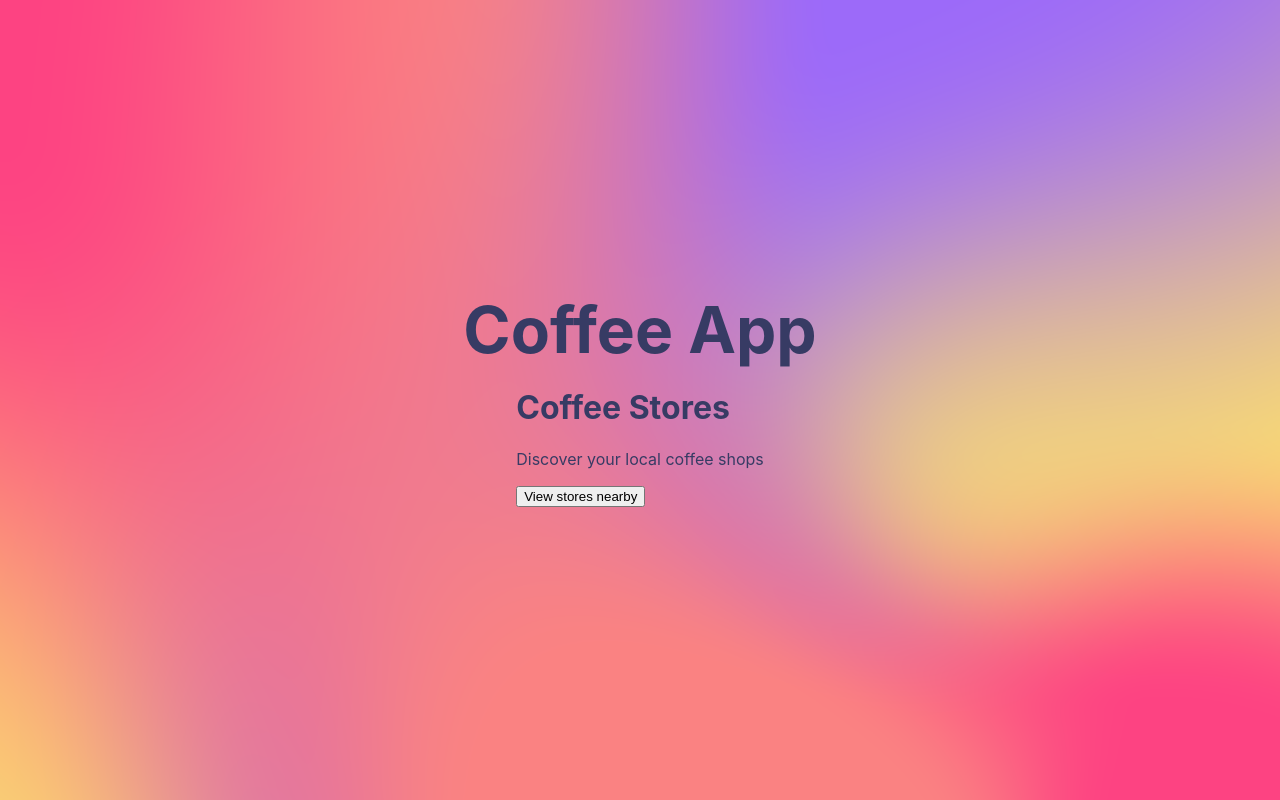
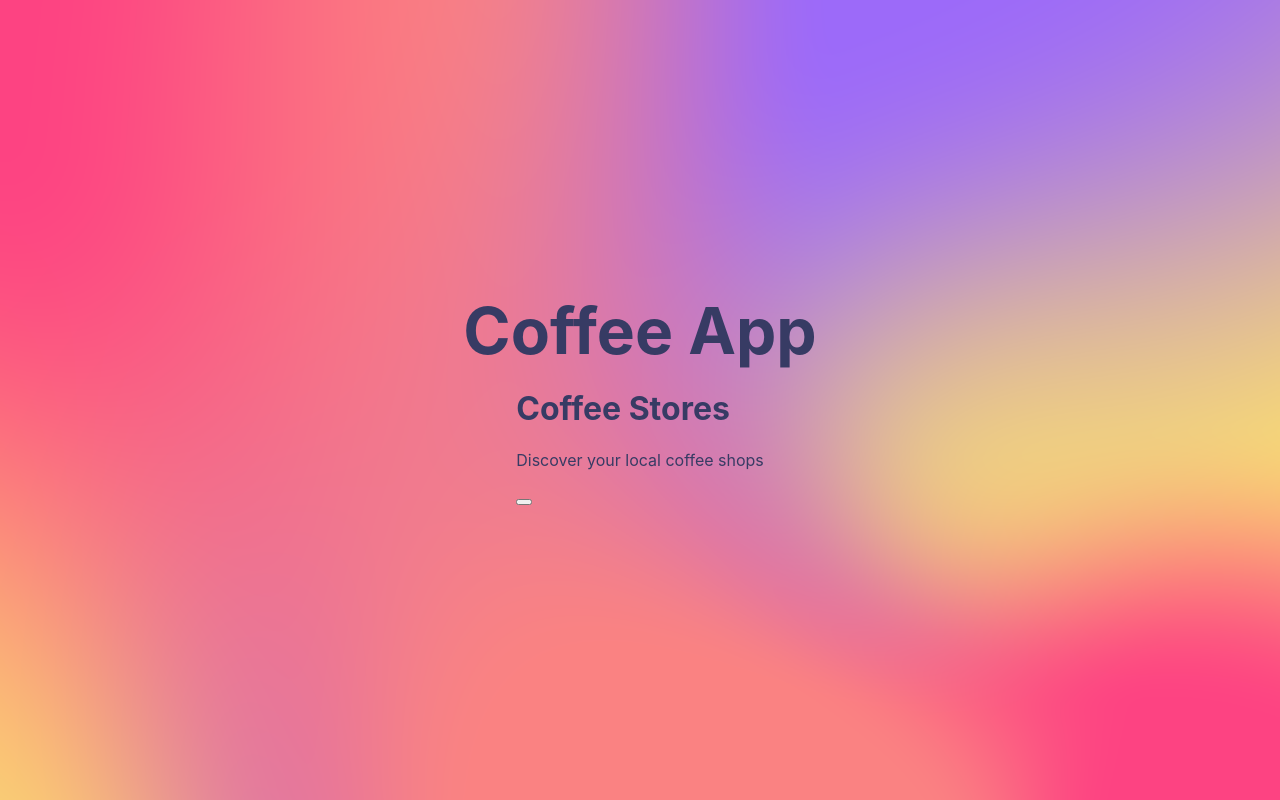
Before and after one commit to mahyarErshad/First-next.js-app, a Next.js app: page / in a window 1280 px wide. Built offline with nearby package versions, Linux system fonts and the light colour scheme.

Commit message:
Button text is a prop

```diff
--- a/components/banner.js
+++ b/components/banner.js
@@ -1,10 +1,10 @@
 import styles from "../styles/Banner.module.css";
-function Banner() {
+function Banner(props) {
   return (
     <div className={styles.container}>
       <h1 className={styles.title}>Coffee Stores</h1>
       <p className={styles.subtitle}>Discover your local coffee shops</p>
-      <button className={styles.button}>View stores nearby</button>
+      <button className={styles.button}>{props.buttonText}</button>
     </div>
   );
 }
```
